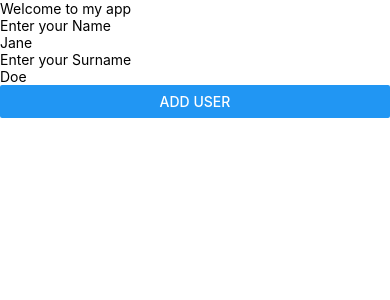
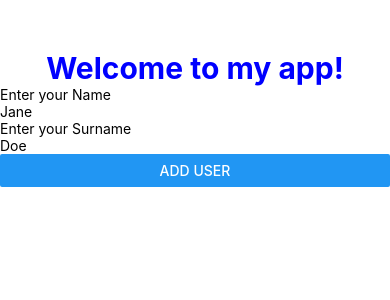
Before and after one commit to ST10512443/First_App, a React Native app in the folder my-app/: screen / in a window 390 px wide. Shown: the top 300 px of the page. Built offline with nearby package versions, Linux system fonts and the light colour scheme.

Commit message:
Corrected error for welcometxt

```diff
--- a/my-app/App.tsx
+++ b/my-app/App.tsx
@@ -3,9 +3,10 @@ import { StyleSheet, Text, View, TextInput, Button } from 'react-native';
 
 export default function App() {
   return (
-    <View style={styles.container}>
+    <View>
 
-      <Text>Welcome to my app</Text>
+      <Text style={styles.welcomeTxt}>Welcome to my app!</Text>
+
 
       <Text>Enter your Name</Text>
       <TextInput placeholder="Jane"/>
```
